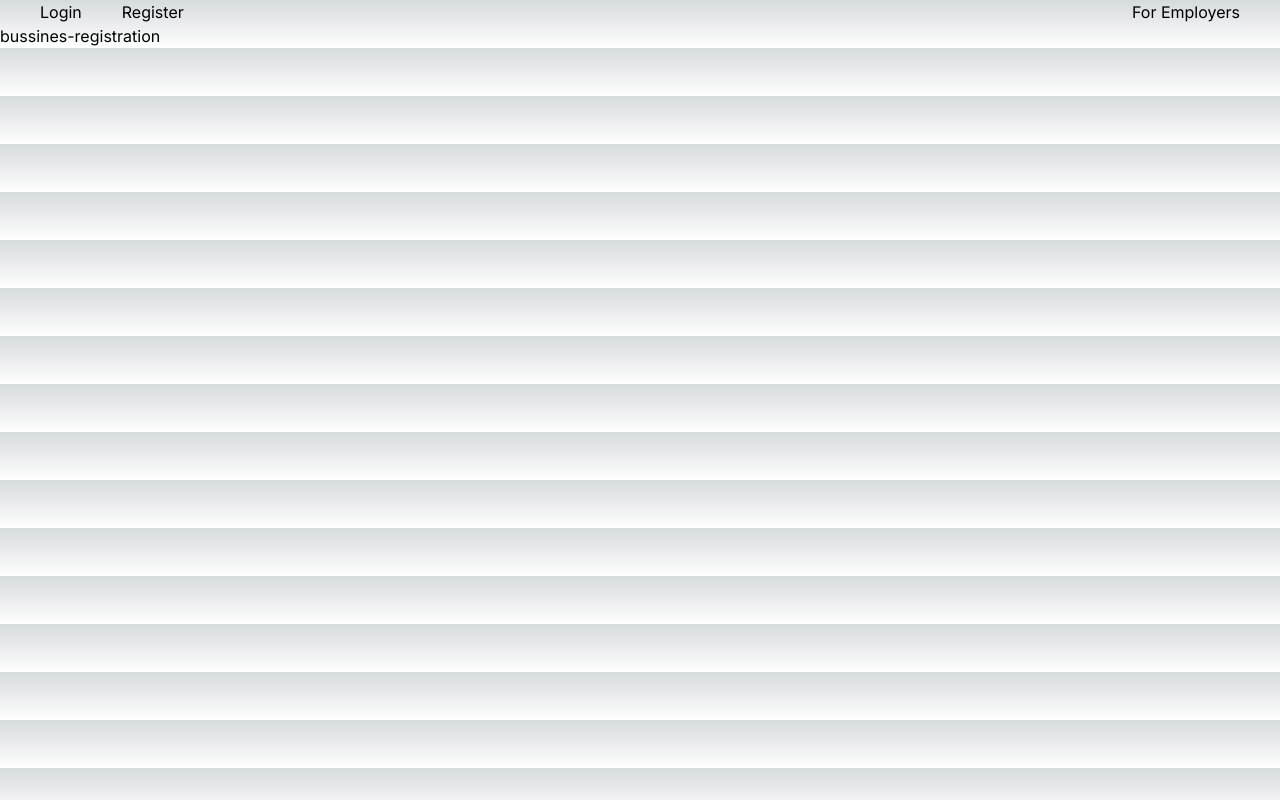
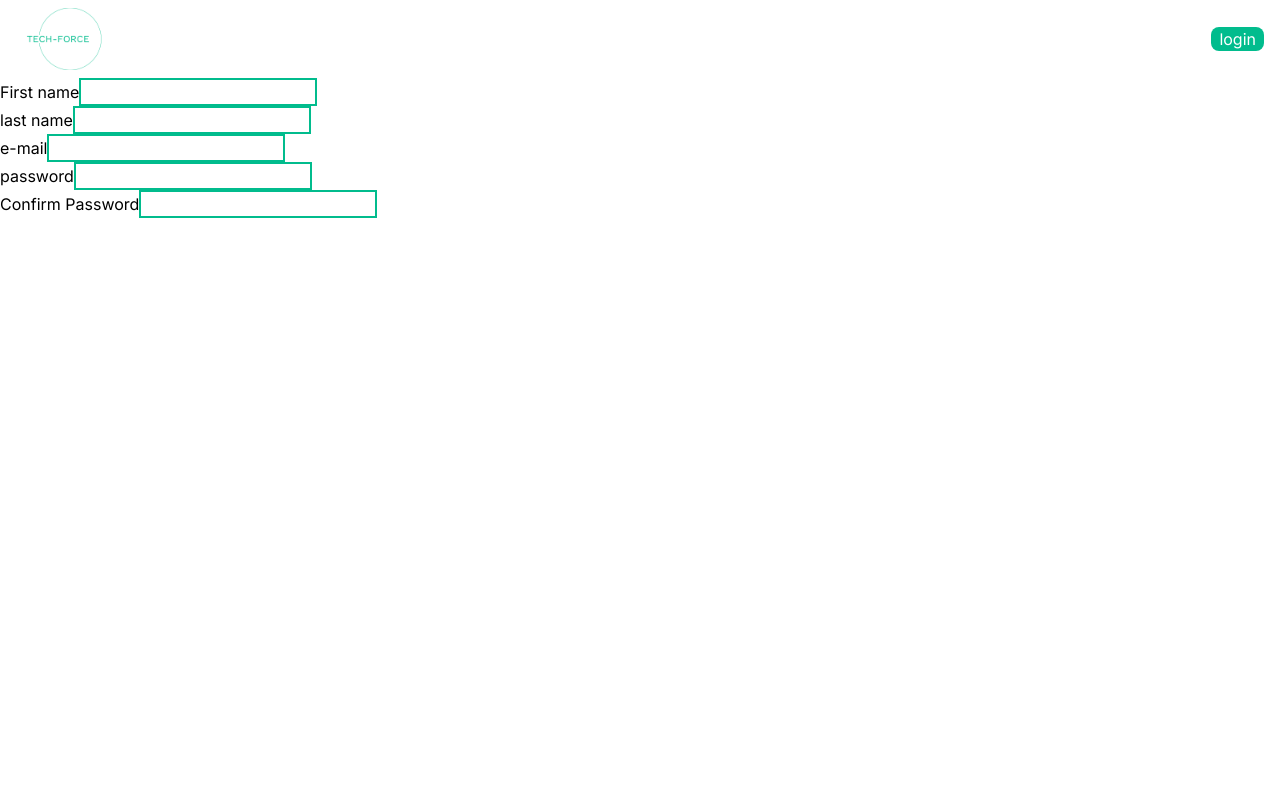
Before and after one commit to S-Guettner/techforce, a Next.js app: page /bussines/bussines-registration in a window 1280 px wide. Built offline with nearby package versions, Linux system fonts and the light colour scheme.

Commit message:
feat: added user registration page

```diff
--- a/app/bussines/bussines-registration/page.tsx
+++ b/app/bussines/bussines-registration/page.tsx
@@ -1,12 +1,58 @@
 import { FC } from 'react'
+import Image from 'next/image'
+import logo from '../../../public/images/tech-force-high-resolution-logo-color-on-transparent-background.png'
 
 interface pageProps {
 
 }
 
-const page: FC<pageProps> = ({}) => {
+const page: FC<pageProps> = ({ }) => {
   return (
-      <h1>bussines-registration</h1>
+    <div>
+      <nav className='flex justify-between items-center p-2'>
+        <div>
+          <Image
+            src={logo}
+            width={100}
+            height={100}
+            alt='logo'
+          />
+        </div>
+        <div className='flex justify-between gap-10'>
+          <button className='mx-2 rounded-lg px-2 bg-[#01bc8d] text-white hover:opacity-40'>login</button>
+        </div>
+      </nav>
+      <main>
+        <div>
+          <label htmlFor="firstName">First name</label>
+          <input className='border-2 border-[#01bc8d] ' type="text" name="firstName" id="firstName" />
+        </div>
+        <div>
+          <label htmlFor="lastName">last name</label>
+          <input className='border-2 border-[#01bc8d]' type="text" name="lastName" id="lastName" />
+        </div>
+        <div>
+          <label htmlFor="mailAdress">e-mail</label>
+          <input className='border-2 border-[#01bc8d]' type="text" name="mailAdress" id="mailAdress" />
+        </div>
+        <div>
+          <label htmlFor="password">password</label>
+          <input className='border-2 border-[#01bc8d]' type="text" name="password" id="password" />
+        </div>
+        <div>
+          <label htmlFor="confirmPassword">Confirm Password</label>
+          <input className='border-2 border-[#01bc8d]' type="text" name="confirmPassword" id="confirmPassword" />
+        </div>
+        {/*
+        <label htmlFor=""></label>
+        <input type="text" name="" id="" />
+
+        <label htmlFor=""></label>
+        <input type="text" name="" id="" />
+        <label htmlFor=""></label>
+        <input type="text" name="" id="" />         */}
+      </main>
+    </div>
   )
 }
 
--- a/app/bussines/page.tsx
+++ b/app/bussines/page.tsx
@@ -1,13 +1,31 @@
 import { FC } from 'react'
+import logo from '../../public/images/tech-force-high-resolution-logo-color-on-transparent-background.png'
+import Image from 'next/image'
+import Link from 'next/link'
 
 interface pageProps {
 
 }
 
-const page: FC<pageProps> = ({}) => {
+const page: FC<pageProps> = ({ }) => {
   return (
-    <div>
-        <h1>Bussines area</h1>
+    <div >
+      <nav className='flex justify-between items-center p-2'>
+        <div>
+          <Image
+            src={logo}
+            width={100}
+            height={100}
+            alt='logo'
+          />
+        </div>
+        <div>
+          <button className='mx-2 rounded-lg px-2 bg-[#01bc8d] text-white hover:opacity-40'>login</button>
+          <Link className='mx-2 rounded-lg px-2 bg-[#01bc8d] text-white hover:opacity-40' href='/bussines/bussines-registration'>
+            Register
+          </Link>
+        </div>
+      </nav>
     </div>
   )
 }
--- a/app/globals.css
+++ b/app/globals.css
@@ -2,7 +2,7 @@
 @tailwind components;
 @tailwind utilities;
 
-:root {
+/* :root {
   --foreground-rgb: 0, 0, 0;
   --background-start-rgb: 214, 219, 220;
   --background-end-rgb: 255, 255, 255;
@@ -25,3 +25,4 @@ body {
     )
     rgb(var(--background-start-rgb));
 }
+ */
--- a/app/layout.tsx
+++ b/app/layout.tsx
@@ -24,14 +24,14 @@ export default function RootLayout({
   console.log(pathName)
 
   //changes the path and link title depending on current page
-  const linkPath: '/' | '/bussines' = pathName === '/bussines' ? '/' : '/bussines'
-  const linkTitle: 'For employees' | 'For Employers' = pathName === '/bussines' ? 'For employees' : 'For Employers'
+  const linkPath = pathName === '/bussines' ? '/' : '/bussines'
+  const linkTitle = pathName === '/bussines' ? 'For employees' : 'For Employers'
 
 
   return (
     <html lang="en">
       <body className={inter.className}>
-        <nav className='ml-auto  flex justify-between w-full'>
+{/*         <nav className='ml-auto  flex justify-between w-full'>
 
           {pathName === '/bussines' ?
             <div>
@@ -54,7 +54,7 @@ export default function RootLayout({
             <p className='w-32 mx-5'>{linkTitle}</p>
           </Link>
 
-        </nav>
+        </nav> */}
         {children}
       </body>
     </html>
--- a/app/page.tsx
+++ b/app/page.tsx
@@ -1,9 +1,51 @@
+'use client'
+import {useState} from 'react'
+
 import Link from 'next/link'
+import Image from 'next/image'
+
+import logo  from '../public/images/tech-force-high-resolution-logo-color-on-transparent-background.png'
+import LoginModal from './components/LoginModal'
+import RegistrationModal from './components/RegistrationModal'
+
 
 export default function Home() {
+
+  const [registrationClicked, setRegistrationClicked] = useState(false)
+  const [loginClicked, setLoginClicked] = useState(false)
+
+  console.log(registrationClicked)
+  console.log(loginClicked)
+
   return (
-    <main className="">
+    <div>
+      <nav className='flex justify-between items-center p-2'>
+        <div>
+          <Image
+          src={logo}
+          width={100}
+          height={100}
+          alt='logo'
+          />
+        </div>
+        <div>
+          <button onClick={() => setRegistrationClicked(prev => !prev)} className='mx-2 rounded-lg px-2 bg-[#01bc8d] text-white hover:opacity-40'>
+            Registration
+          </button>
+          <button onClick={() => setLoginClicked(prev => !prev)} className='mx-2 rounded-lg px-2 bg-[#01bc8d] text-white hover:opacity-40'>
+            login
+          </button>
+          <Link className='underline hover:no-underline' href='/bussines'>
+          For Employers
+          </Link>
+        </div>
+      </nav>
+      <main>
+        {loginClicked && !registrationClicked ? <LoginModal /> : ""}
 
-    </main>
+        {registrationClicked && !loginClicked ? <RegistrationModal /> : ""}
+      </main>
+    </div>
+
   )
 }
--- /dev/null
+++ b/app/user-registration/page.tsx
@@ -0,0 +1,11 @@
+import { FC } from 'react'
+
+interface pageProps {
+
+}
+
+const page: FC<pageProps> = ({}) => {
+  return <div>USER_REGISTRATION</div>
+}
+
+export default page
```
